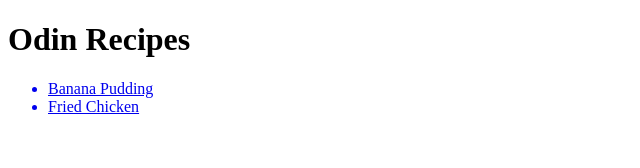
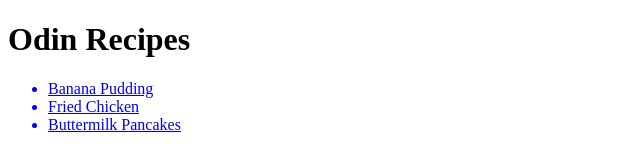
Before and after one commit to tljibbers/odin-recipes, a plain HTML site: page index.html in a window 1280 px wide. Shown: the whole page, without its empty margins (0-640 px from the left). Drawn offline with Linux system fonts and the light colour scheme.

Commit message:
added a link to buttermilk page

```diff
--- a/index.html
+++ b/index.html
@@ -10,6 +10,7 @@
         <ul>
             <a href="./recipes/bananapudding.html"><li>Banana Pudding</li></a>
             <a href="./recipes/friedchicken.html"><li>Fried Chicken</li></a>
+            <a href="./recipes/buttermilkpancakes.html"><li>Buttermilk Pancakes</li></a>
         </ul>
     </body>
 </html>
```
